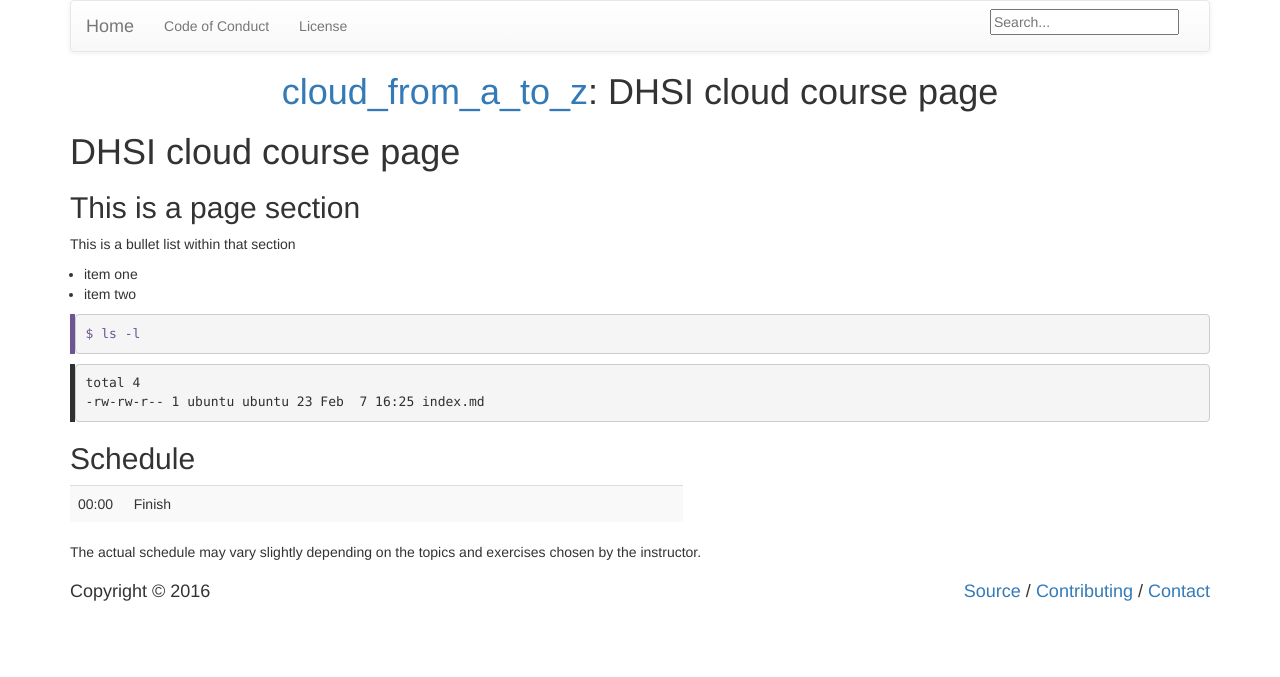
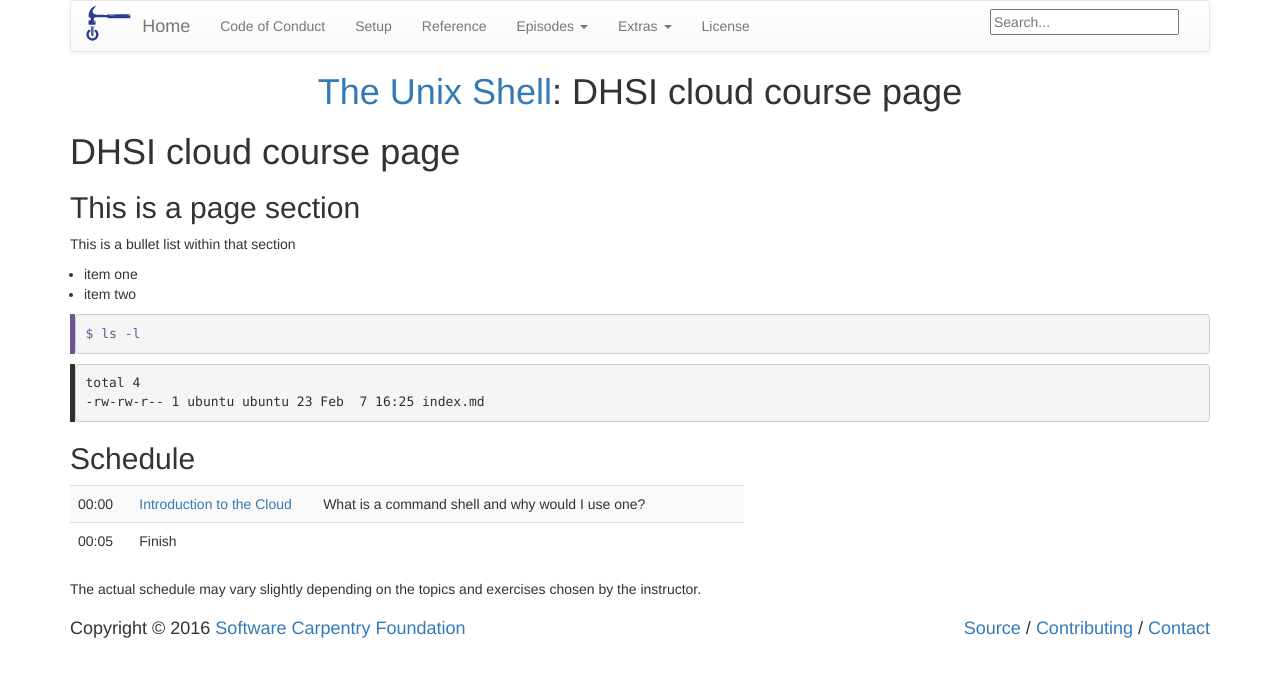
Before and after one commit to acenet-arc/cloud_from_a_to_z, a Jekyll site: the page built from index.md, in a window 1280 px wide. Shown: the top 677 px of the page. Built offline with Jekyll 4.4.1, drawn with Linux system fonts in a browser that asks for light colours; our own code applies the rules of GitHub Pages for plain Markdown files; some of the changed lines change nothing that is shown.

Commit message:
Update _config.yml

```diff
--- a/_config.yml
+++ b/_config.yml
@@ -1,4 +1,69 @@
-theme: jekyll-theme-minimal
+#------------------------------------------------------------
+# Values for this lesson.
+#------------------------------------------------------------
+
+# Which carpentry is this ("swc" or "dc")?
+carpentry: "swc"
+
+# Overall title for pages.
+title: "The Unix Shell"
+
+# Contact email address.
+email: lessons@software-carpentry.org
+
+#------------------------------------------------------------
+# Generic settings (should not need to change).
+#------------------------------------------------------------
+
+# What kind of thing is this ("workshop" or "lesson")?
+kind: "lesson"
+
+# Magic to make URLs resolve both locally and on GitHub.
+# See https://help.github.com/articles/repository-metadata-on-github-pages/.
+repository: <USERNAME>/<PROJECT>
+
+# Sites.
+amy_site: "https://amy.software-carpentry.org/workshops"
+dc_site: "http://datacarpentry.org"
+swc_github: "https://github.com/swcarpentry"
+swc_site: "https://software-carpentry.org"
+swc_pages: "https://swcarpentry.github.io"
+template_repo: "https://github.com/swcarpentry/styles"
+example_repo: "https://github.com/swcarpentry/lesson-example"
+example_site: "https://swcarpentry.github.com/lesson-example"
+workshop_repo: "https://github.com/swcarpentry/workshop-template"
+workshop_site: "https://swcarpentry.github.io/workshop-template"
+training_site: "https://swcarpentry.github.io/instructor-training"
+
+# Surveys.
+pre_survey: "https://www.surveymonkey.com/r/swc_pre_workshop_v1?workshop_id="
+post_survey: "https://www.surveymonkey.com/r/swc_post_workshop_v1?workshop_id="
+
+# Start time in minutes (0 to be clock-independent, 540 to show a start at 09:00 am)
+start_time: 0
+
+# Specify that things in the episodes collection should be output.
+collections:
+  episodes:
+    output: true
+    permalink: /:path/
+  extras:
+    output: true
+
+# Set the default layout for things in the episodes collection.
+defaults:
+  - values:
+      root: ..
+  - scope:
+      path: ""
+      type: episodes
+    values:
+      layout: episode
+
+# Files and directories that are not to be copied.
+exclude:
+  - Makefile
+  - bin
 
 # Turn off built-in syntax highlighting.
 highlighter: false
```
